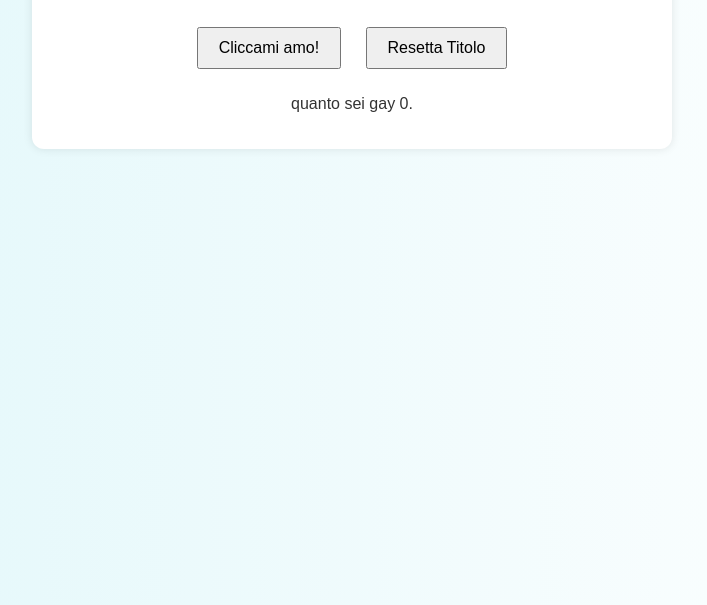
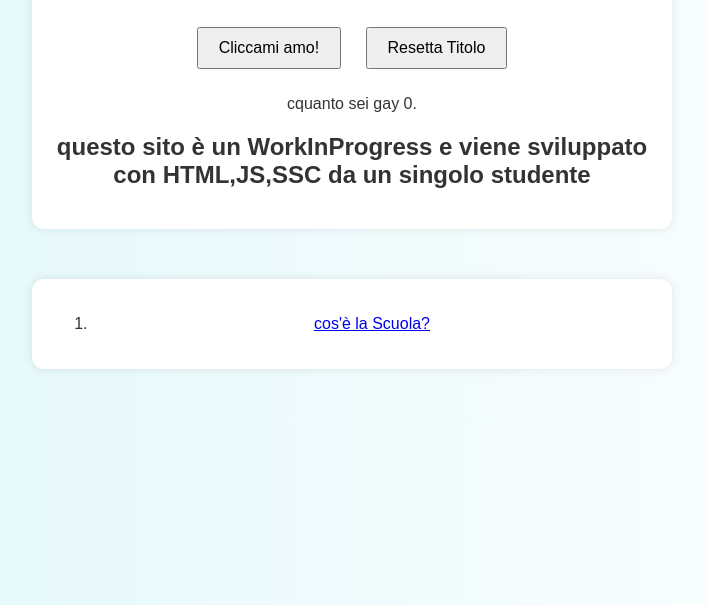
Before and after one commit to JeeJee69/FAQschool, a plain HTML site: page index.html in a window 1280 px wide. Shown: the part 195-800 px from the top of the page, without its empty margins (288-995 px from the left). Drawn offline with Linux system fonts and the light colour scheme.

Commit message:
Update index.html

```diff
--- a/index.html
+++ b/index.html
@@ -13,9 +13,15 @@
 
     <button onclick="cambiaTesto()">Cliccami amo!</button>
     <button onclick="resetTitolo()">Resetta Titolo</button>
+    <p id="fraseClick">cquanto sei gay <span id="numeroClick">0</span>.</p>
 
-    <p id="fraseClick">quanto sei gay <span id="numeroClick">0</span>.</p>
+    <h2 id="premessa">questo sito è un WorkInProgress e viene sviluppato con HTML,JS,SSC da un singolo studente</h2>
   </div>
+  <div class="container">
+    <ol>
+      <li><a
+        href="https://www.treccani.it/enciclopedia/scuola/"
+        target="_blank">cos'è la Scuola?</a> </li>
 
   <script src="script.js"></script>
 </body>
```
